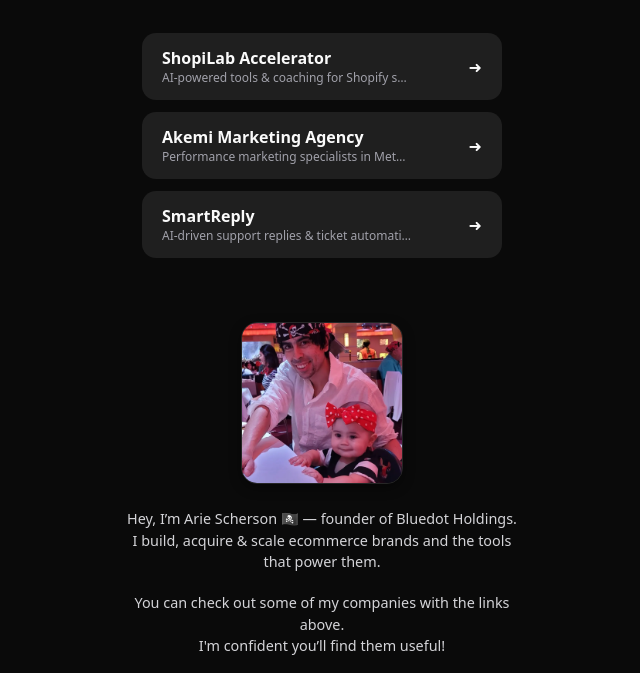
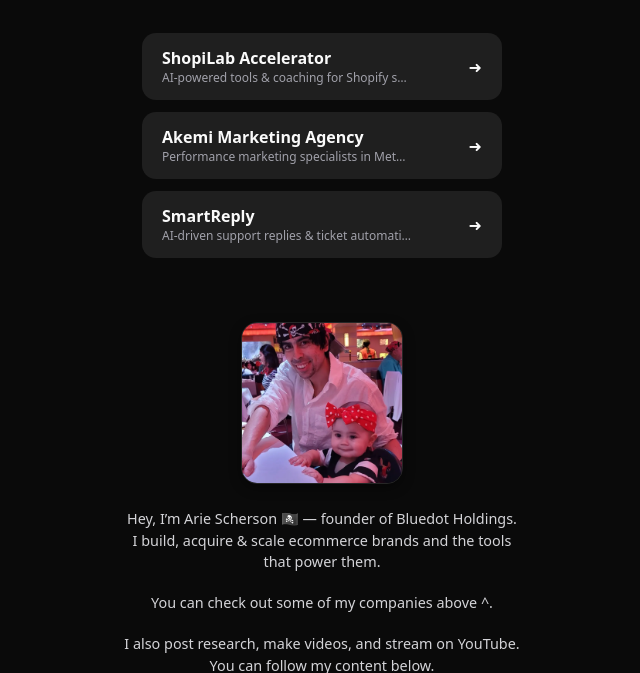
Before and after one commit to ariescherson/bluedot-linktree, a plain HTML site: page index.html in a window 1280 px wide. Shown: the part 131-804 px from the top of the page, without its empty margins (318-958 px from the left). Drawn offline with Linux system fonts and the light colour scheme.

Commit message:
shortened bio

```diff
--- a/index.html
+++ b/index.html
@@ -74,8 +74,7 @@
 </p>
 
 <p style="color:#d4d4d8;font-size:.9rem;line-height:1.5;margin:1.2rem 0">
-  You can check out some of my companies with the links above.<br>
-  I'm confident you’ll find them useful!
+  You can check out some of my companies above ^.<br>
 </p>
 
 <p style="color:#d4d4d8;font-size:.9rem;line-height:1.5;margin:1.2rem 0">
```
